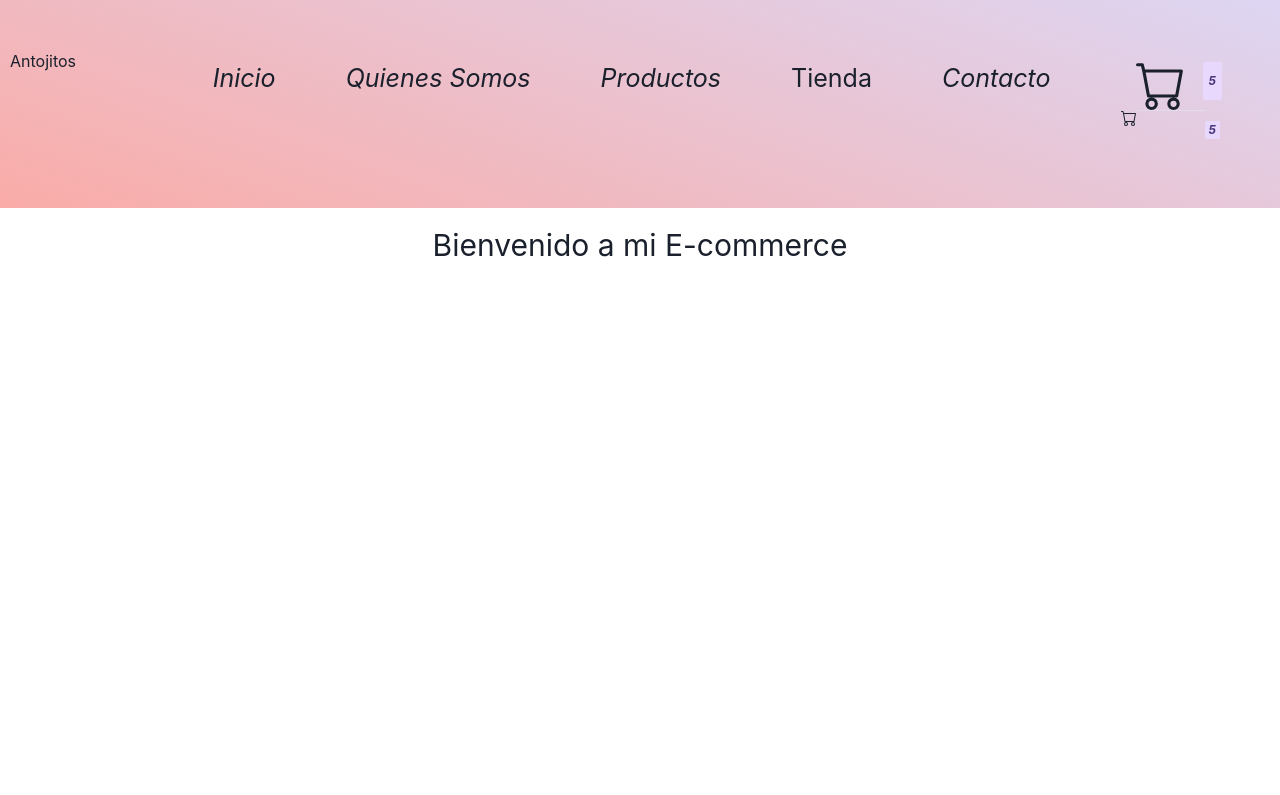
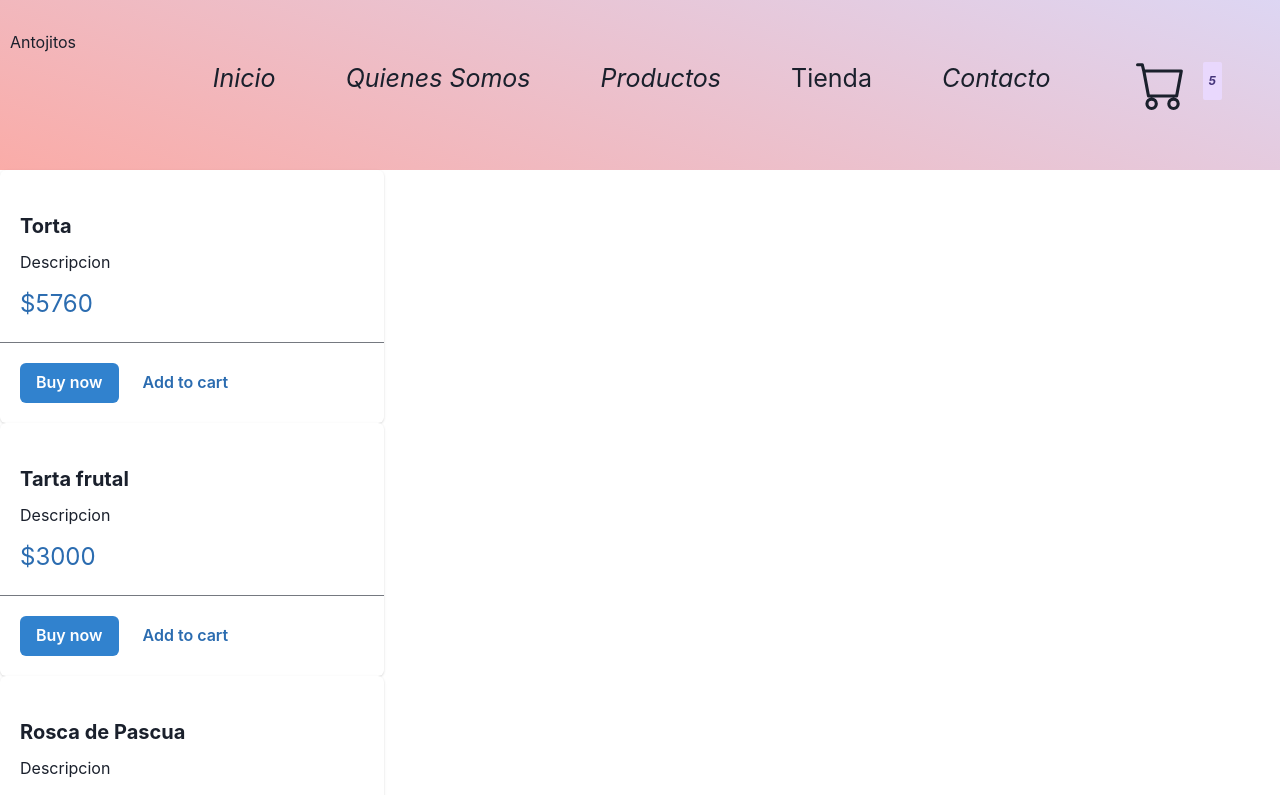
Before and after one commit to CaroAncina/PreEntrega1---Ancina-Carolina, a React (Vite) app: page / in a window 1280 px wide. Shown: the top 795 px of the page. Built offline with nearby package versions, Linux system fonts and the light colour scheme.

Commit message:
muestro productos

```diff
--- a/src/App.jsx
+++ b/src/App.jsx
@@ -2,13 +2,19 @@ import React from 'react'
 import "../src/styles/main.css"
 import Navbar from './components/Navbar'
 import ItemListContainer from './components/ItemListContainer'
+import Item from './components/Item'
 
 
 const App = () => {
   return (
     <div>
       <Navbar />
-      <ItemListContainer greeting = {"Bienvenido a mi E-commerce"}/>
+      <ItemListContainer />
+
+
+
+
+
 
     </div>
   )
--- a/src/components/CartWidget.jsx
+++ b/src/components/CartWidget.jsx
@@ -7,9 +7,7 @@ import { Badge, Box, Flex, Divider } from '@chakra-ui/react'
 
 const CartWidget = () => {
     return (
-
-
-        <><Flex>
+        <Flex>
             <Box>
                 <svg xmlns="http://www.w3.org/2000/svg" width="80" height="50" fill="currentColor" class="bi bi-cart" viewBox="0 0 16 16">
 
@@ -21,22 +19,7 @@ const CartWidget = () => {
             <Box>
                 <Badge className="cart-number" colorScheme='purple'>5</Badge>
             </Box>
-        </Flex><div>
-                <Flex>
-                    <Box>
-                        <svg xmlns="http://www.w3.org/2000/svg" width="16" height="16" fill="currentColor" class="bi bi-cart" viewBox="0 0 16 16">
-
-                            <path d="M0 1.5A.5.5 0 0 1 .5 1H2a.5.5 0 0 1 .485.379L2.89 3H14.5a.5.5 0 0 1 .491.592l-1.5 8A.5.5 0 0 1 13 12H4a.5.5 0 0 1-.491-.408L2.01 3.607 1.61 2H.5a.5.5 0 0 1-.5-.5zM3.102 4l1.313 7h8.17l1.313-7H3.102zM5 12a2 2 0 1 0 0 4 2 2 0 0 0 0-4zm7 0a2 2 0 1 0 0 4 2 2 0 0 0 0-4zm-7 1a1 1 0 1 1 0 2 1 1 0 0 1 0-2zm7 0a1 1 0 1 1 0 2 1 1 0 0 1 0-2z" />
-
-                        </svg>
-                    </Box>
-                    <Divider />
-                    <Box>
-                        <Badge colorScheme='purple'>5</Badge>
-                    </Box>
-                </Flex>
-            </div></>
-
+        </Flex>
     )
 }
 
--- /dev/null
+++ b/src/components/Item.jsx
@@ -0,0 +1,36 @@
+import React from 'react'
+import { Card, CardBody, Stack, Heading, Text, Divider, CardFooter, ButtonGroup, Button } from '@chakra-ui/react'
+
+const Item = ({ name, description, price }) => {
+
+    return (
+        <div>
+            <Card maxW='sm'>
+                <CardBody>
+                    <Stack mt='6' spacing='3'>
+                        <Heading size='md'>{name}</Heading>
+                        <Text>
+                            {description}
+                        </Text>
+                        <Text color='blue.600' fontSize='2xl'>
+                            ${price}
+                        </Text>
+                    </Stack>
+                </CardBody>
+                <Divider />
+                <CardFooter>
+                    <ButtonGroup spacing='2'>
+                        <Button variant='solid' colorScheme='blue'>
+                            Buy now
+                        </Button>
+                        <Button variant='ghost' colorScheme='blue'>
+                            Add to cart
+                        </Button>
+                    </ButtonGroup>
+                </CardFooter>
+            </Card>
+        </div>
+    )
+}
+
+export default Item
--- /dev/null
+++ b/src/components/ItemList.jsx
@@ -0,0 +1,25 @@
+import React from 'react'
+import Item from './Item'
+
+const Itemlist = ({ productos }) => {
+
+    console.log(productos)
+
+    return (
+        <div>
+            {productos.map((p) => {
+                return (
+                    <Item
+                        key={p.id}
+                        name={p.name}
+                        description={p.description}
+                        price={p.price}
+                    />
+                )
+            })
+            }
+        </div>
+    )
+}
+
+export default Itemlist
--- a/src/components/ItemListContainer.jsx
+++ b/src/components/ItemListContainer.jsx
@@ -1,14 +1,49 @@
 import React from 'react'
-
 import "../styles/main.css"
 import "../styles/itemlistcontainer.css"
+import Itemlist from './Itemlist'
 
-const ItemListContainer = ({ greeting }) => {
+const ItemListContainer = () => {
+
+  const productos = [
+    { id: "01", name: "Torta", description: "Descripcion", categoria: "Tortas", price: 5760 },
+    { id: "02", name: "Tarta frutal", description: "Descripcion", categoria: "Tartas", price: 3000 },
+    { id: "03", name: "Rosca de Pascua", description: "Descripcion", categoria: "Variedades", price: 1800 },
+    { id: "04", name: "Torta marquise", description: "Descripcion", categoria: "Tortas", price: 3250 },
+    { id: "05", name: "Cheesecake", description: "Descripcion", categoria: "Postres", price: 3500 },
+    { id: "06", name: "Lemon Pie", description: "Descripcion", categoria: "Tartas", price: 2000 },
+    { id: "07", name: "Pan dulce", description: "Descripcion", categoria: "Variedades", price: 1500 },
+    { id: "08", name: "Muffins", description: "Descripcion", categoria: "Variedades", price: 4500 },
+    { id: "09", name: "Budin marmolado", description: "Descripcion", categoria: "Variedades", price: 1250 },
+    { id: "10", name: "Cookies", description: "Descripcion", categoria: "Variedades", price: 3500 },
+  ]
+
+  const mostrarproductos = new Promise((resolve, reject) => {
+    if (productos.length > 0) {
+
+      setTimeout(() => {
+        resolve(productos)
+      }, 3000);
+    } else {
+      reject("No se encontraron productos")
+    }
+  })
+
+  mostrarproductos
+    .then((resultado) => {
+      console.log(resultado)
+    })
+    .catch((error) => {
+      console.log(error)
+    })
+
+
   return (
-    <div className='item-list-container'>{greeting}</div>
+    <>
+      <Itemlist productos={productos} />
+    </>
 
   )
-
 }
 
 export default ItemListContainer
```
